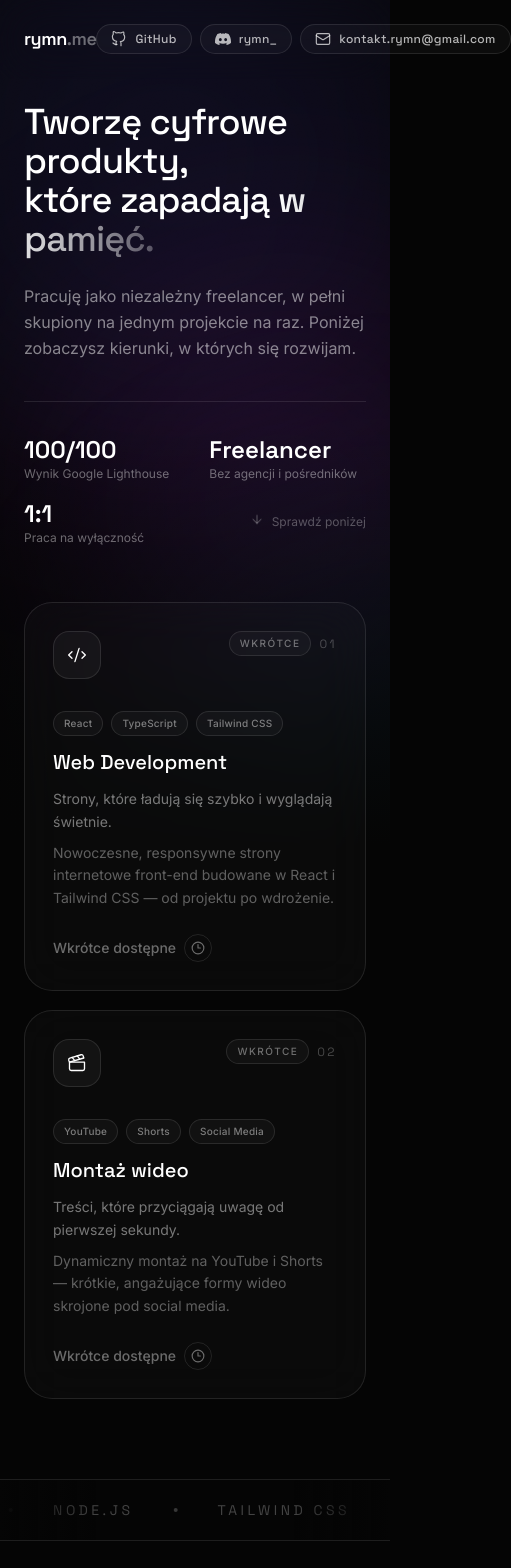
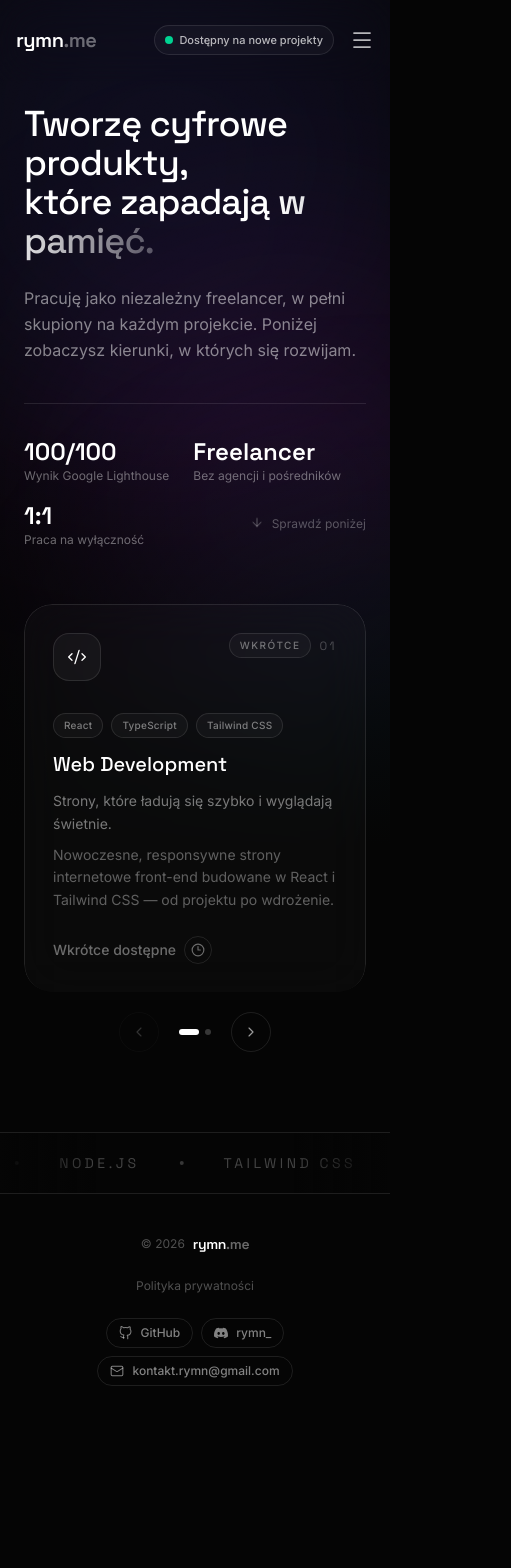
Before and after one commit to waskok/rymn.me, a React (Vite) app: page / in a window 390 px wide. Shown: the top 1568 px of the page, 511 px wide, since content can reach past the window. After the commit the page ends 1426 px from the top, so only its background shows below. Built offline with nearby package versions, Linux system fonts and the light colour scheme; the HTML template or start-up script is replaced by a standard one.

Commit message:
mobile, nav, footer

```diff
--- a/src/App.tsx
+++ b/src/App.tsx
@@ -19,7 +19,7 @@ function App() {
       <CursorGlow />
 
       <div className="relative flex min-h-screen flex-col">
-        <Header socials={socials} />
+        <Header />
         <Hero stats={stats} />
         <Gateways gateways={gateways} />
         <Marquee tags={marqueeTags} />
--- a/src/components/Footer.tsx
+++ b/src/components/Footer.tsx
@@ -2,6 +2,7 @@ import { motion } from 'framer-motion';
 import type { SocialLink } from '../types';
 import { Magnetic } from './Magnetic';
 import { scrollToTop } from '../lib/scrollToTop';
+import { preventDefault } from '../lib/preventDefault';
 
 interface FooterProps {
   socials: readonly SocialLink[];
@@ -16,7 +17,7 @@ export function Footer({ socials }: FooterProps) {
       whileInView={{ opacity: 1 }}
       viewport={{ once: true }}
       transition={{ duration: 0.8 }}
-      className="relative z-20 mx-auto flex w-full max-w-5xl items-center justify-between px-6 py-10 sm:px-10"
+      className="relative z-20 mx-auto flex w-full max-w-5xl flex-col items-center gap-6 px-6 py-10 text-center sm:flex-row sm:justify-between sm:text-left sm:px-10"
     >
       <div className="flex items-center gap-2">
         <span className="text-xs text-white/30">© {year}</span>
@@ -29,7 +30,16 @@ export function Footer({ socials }: FooterProps) {
         </a>
       </div>
 
-      <div className="flex items-center gap-1">
+      <a
+        href="#"
+        onClick={preventDefault}
+        className="group relative text-xs text-white/30 transition-colors hover:text-white/60"
+      >
+        Polityka prywatności
+        <span className="absolute -bottom-0.5 left-0 h-px w-full origin-left scale-x-0 bg-white/50 transition-transform duration-300 ease-out group-hover:scale-x-100" />
+      </a>
+
+      <div className="flex flex-wrap items-center justify-center gap-2">
         {socials.map((social) => (
           <Magnetic key={social.id} strength={0.5}>
             <a
@@ -37,9 +47,10 @@ export function Footer({ socials }: FooterProps) {
               target={social.href.startsWith('http') ? '_blank' : undefined}
               rel={social.href.startsWith('http') ? 'noreferrer' : undefined}
               aria-label={social.label}
-              className="flex h-8 w-8 items-center justify-center rounded-full text-white/40 transition-colors hover:text-white"
+              className="flex items-center gap-2 rounded-full border border-white/10 px-3 py-1.5 text-white/50 transition-colors hover:border-white/20 hover:text-white"
             >
               <social.icon className="h-3.5 w-3.5 shrink-0" strokeWidth={1.75} />
+              <span className="text-xs font-medium">{social.label}</span>
             </a>
           </Magnetic>
         ))}
--- a/src/components/Gateways.tsx
+++ b/src/components/Gateways.tsx
@@ -1,14 +1,79 @@
+import { useState } from 'react';
+import { AnimatePresence, motion } from 'framer-motion';
+import { ChevronLeft, ChevronRight } from 'lucide-react';
 import type { PortfolioGateway } from '../types';
 import { GatewayCard } from './GatewayCard';
+import { easeOut } from '../lib/motion';
 
 interface GatewaysProps {
   gateways: readonly PortfolioGateway[];
 }
 
 export function Gateways({ gateways }: GatewaysProps) {
+  const [activeIndex, setActiveIndex] = useState(0);
+  const [direction, setDirection] = useState(0);
+  const lastIndex = gateways.length - 1;
+
+  const goTo = (next: number) => {
+    if (next < 0 || next > lastIndex) return;
+    setDirection(next > activeIndex ? 1 : -1);
+    setActiveIndex(next);
+  };
+
   return (
     <section id="gateways" className="relative z-20 mx-auto max-w-5xl px-6 sm:px-10">
-      <div className="grid gap-5 md:grid-cols-2">
+      {/* Mobile: one card at a time, swiped via arrow controls */}
+      <div className="md:hidden">
+        <div className="relative overflow-hidden rounded-[28px]">
+          <AnimatePresence mode="wait" initial={false}>
+            <motion.div
+              key={gateways[activeIndex].id}
+              initial={{ opacity: 0, x: direction >= 0 ? 32 : -32 }}
+              animate={{ opacity: 1, x: 0 }}
+              exit={{ opacity: 0, x: direction >= 0 ? -32 : 32 }}
+              transition={{ duration: 0.35, ease: easeOut }}
+            >
+              <GatewayCard gateway={gateways[activeIndex]} tall />
+            </motion.div>
+          </AnimatePresence>
+        </div>
+
+        <div className="mt-5 flex items-center justify-center gap-5">
+          <button
+            type="button"
+            onClick={() => goTo(activeIndex - 1)}
+            disabled={activeIndex === 0}
+            aria-label="Poprzedni"
+            className="flex h-10 w-10 items-center justify-center rounded-full border border-white/10 text-white/60 transition-colors disabled:opacity-30 enabled:hover:border-white/25 enabled:hover:text-white"
+          >
+            <ChevronLeft className="h-4 w-4" strokeWidth={1.75} />
+          </button>
+
+          <div className="flex items-center gap-1.5">
+            {gateways.map((gateway, i) => (
+              <span
+                key={gateway.id}
+                className={`h-1.5 rounded-full transition-all duration-300 ${
+                  i === activeIndex ? 'w-5 bg-white' : 'w-1.5 bg-white/20'
+                }`}
+              />
+            ))}
+          </div>
+
+          <button
+            type="button"
+            onClick={() => goTo(activeIndex + 1)}
+            disabled={activeIndex === lastIndex}
+            aria-label="Następny"
+            className="flex h-10 w-10 items-center justify-center rounded-full border border-white/10 text-white/60 transition-colors disabled:opacity-30 enabled:hover:border-white/25 enabled:hover:text-white"
+          >
+            <ChevronRight className="h-4 w-4" strokeWidth={1.75} />
+          </button>
+        </div>
+      </div>
+
+      {/* Desktop: full grid, no carousel needed */}
+      <div className="hidden gap-5 md:grid md:grid-cols-2">
         {gateways.map((gateway, i) => (
           <GatewayCard key={gateway.id} gateway={gateway} tall delay={0.1 * i} />
         ))}
--- a/src/components/Header.tsx
+++ b/src/components/Header.tsx
@@ -1,14 +1,48 @@
-import { motion, useMotionTemplate, useScroll, useTransform } from 'framer-motion';
-import type { SocialLink } from '../types';
+import { useState } from 'react';
+import { AnimatePresence, motion, useMotionTemplate, useScroll, useTransform } from 'framer-motion';
+import { Coffee, Menu, X } from 'lucide-react';
 import { Magnetic } from './Magnetic';
 import { scrollToTop } from '../lib/scrollToTop';
+import { preventDefault } from '../lib/preventDefault';
 import { easeOut } from '../lib/motion';
 
-interface HeaderProps {
-  socials: readonly SocialLink[];
+function StatusPill() {
+  return (
+    <div className="flex min-w-0 items-center gap-1.5 rounded-full border border-white/10 bg-white/[0.03] px-2.5 py-1.5 backdrop-blur-sm sm:gap-2 sm:px-4 sm:py-2">
+      <span className="relative flex h-2 w-2 shrink-0">
+        <span className="absolute inline-flex h-full w-full animate-ping rounded-full bg-emerald-400 opacity-60" />
+        <span className="relative inline-flex h-2 w-2 rounded-full bg-emerald-400" />
+      </span>
+      <span className="truncate text-[11px] font-medium text-white/70 sm:text-xs">
+        Dostępny na nowe projekty
+      </span>
+    </div>
+  );
 }
 
-export function Header({ socials }: HeaderProps) {
+function SupportButton({ className = '', onClick }: { className?: string; onClick?: () => void }) {
+  return (
+    <a
+      href="#"
+      onClick={(event) => {
+        preventDefault(event);
+        onClick?.();
+      }}
+      className={`relative isolate flex items-center gap-2 overflow-visible rounded-full border border-white/15 font-medium text-white/80 transition-colors hover:border-white/30 hover:text-white ${className}`}
+    >
+      <span
+        aria-hidden="true"
+        className="animate-support-pulse pointer-events-none absolute inset-0 rounded-full border-2 border-white/35"
+      />
+      <Coffee className="relative z-10 h-3.5 w-3.5 shrink-0" strokeWidth={1.75} />
+      <span className="relative z-10">Wesprzyj mnie</span>
+    </a>
+  );
+}
+
+export function Header() {
+  const [isMenuOpen, setIsMenuOpen] = useState(false);
+
   const { scrollY } = useScroll();
   const borderOpacity = useTransform(scrollY, [0, 120], [0, 0.12]);
   const bgOpacity = useTransform(scrollY, [0, 120], [0, 0.7]);
@@ -21,50 +55,75 @@ export function Header({ socials }: HeaderProps) {
       animate={{ opacity: 1, y: 0 }}
       transition={{ duration: 0.7, ease: easeOut }}
       style={{ borderBottomColor: borderColor, backgroundColor }}
-      className="sticky top-0 z-50 flex items-center justify-between border-b border-transparent px-6 py-6 backdrop-blur-xl sm:px-10 sm:py-8"
+      className="sticky top-0 z-50 border-b border-transparent backdrop-blur-xl"
     >
-      <Magnetic strength={0.35} className="inline-block">
+      <div className="flex items-center justify-between gap-2 px-4 py-5 sm:gap-3 sm:px-10 sm:py-8">
+        <Magnetic strength={0.35} className="inline-block shrink-0">
           <a
             href="#top"
             onClick={scrollToTop}
-          className="font-display block cursor-pointer text-lg font-semibold tracking-tight text-white"
+            className="font-display block cursor-pointer text-xl font-semibold tracking-tight text-white sm:text-2xl"
           >
             rymn<span className="text-white/40">.me</span>
           </a>
         </Magnetic>
 
-      <div className="flex items-center gap-4 sm:gap-6">
-        <div className="hidden items-center gap-2 rounded-full border border-white/10 bg-white/[0.03] px-3.5 py-1.5 backdrop-blur-sm sm:flex">
-          <span className="relative flex h-2 w-2">
-            <span className="absolute inline-flex h-full w-full animate-ping rounded-full bg-emerald-400 opacity-60" />
-            <span className="relative inline-flex h-2 w-2 rounded-full bg-emerald-400" />
-          </span>
-          <span className="text-xs font-medium text-white/70">Dostępny na nowe projekty</span>
+        <div className="flex min-w-0 items-center gap-2 sm:gap-3">
+          <StatusPill />
+
+          <div className="hidden items-center gap-3 sm:flex">
+            <SupportButton className="px-4 py-2 text-xs sm:px-5 sm:py-2.5 sm:text-sm" />
+
+            <a
+              href="#"
+              onClick={preventDefault}
+              className="rounded-full bg-white px-4 py-2 text-xs font-semibold text-black transition-transform duration-200 hover:scale-105 sm:px-5 sm:py-2.5 sm:text-sm"
+            >
+              Skontaktuj się
+            </a>
           </div>
 
-        <nav className="flex items-center gap-2">
-          {socials.map((social) => (
-            <Magnetic key={social.id} strength={0.5}>
+          <button
+            type="button"
+            onClick={() => setIsMenuOpen((open) => !open)}
+            aria-label={isMenuOpen ? 'Zamknij menu' : 'Otwórz menu'}
+            aria-expanded={isMenuOpen}
+            className="-mr-2 flex h-10 w-10 shrink-0 items-center justify-center rounded-full text-white/70 transition-colors hover:text-white sm:hidden"
+          >
+            {isMenuOpen ? <X className="h-6 w-6" strokeWidth={1.75} /> : <Menu className="h-6 w-6" strokeWidth={1.75} />}
+          </button>
+        </div>
+      </div>
+
+      <AnimatePresence>
+        {isMenuOpen && (
+          <motion.div
+            initial={{ height: 0, opacity: 0 }}
+            animate={{ height: 'auto', opacity: 1 }}
+            exit={{ height: 0, opacity: 0 }}
+            transition={{ duration: 0.3, ease: easeOut }}
+            className="overflow-hidden border-t border-white/10 sm:hidden"
+          >
+            <div className="flex flex-col gap-4 px-4 py-6">
               <a
-                href={social.href}
-                target={social.href.startsWith('http') ? '_blank' : undefined}
-                rel={social.href.startsWith('http') ? 'noreferrer' : undefined}
-                aria-label={social.label}
-                className={
-                  social.showLabel
-                    ? 'flex items-center gap-2 rounded-full border border-white/10 bg-white/[0.03] px-3.5 py-1.5 text-white/70 backdrop-blur-sm transition-colors hover:border-white/20 hover:text-white'
-                    : 'flex h-9 w-9 items-center justify-center rounded-full text-white/60 transition-colors hover:text-white'
-                }
+                href="#"
+                onClick={(event) => {
+                  preventDefault(event);
+                  setIsMenuOpen(false);
+                }}
+                className="rounded-full bg-white px-4 py-3 text-center text-sm font-semibold text-black"
               >
-                <social.icon className="h-4 w-4 shrink-0" strokeWidth={1.75} />
-                {social.showLabel && (
-                  <span className="font-display text-xs font-medium tracking-wide">{social.label}</span>
+                Skontaktuj się
+              </a>
+
+              <SupportButton
+                className="justify-center px-4 py-3 text-sm"
+                onClick={() => setIsMenuOpen(false)}
+              />
+            </div>
+          </motion.div>
         )}
-              </a>
-            </Magnetic>
-          ))}
-        </nav>
-      </div>
+      </AnimatePresence>
     </motion.header>
   );
 }
--- a/src/components/Hero.tsx
+++ b/src/components/Hero.tsx
@@ -48,13 +48,12 @@ export function Hero({ stats }: HeroProps) {
         variants={item}
         className="mt-6 max-w-xl text-balance text-base leading-relaxed text-white/50 sm:text-lg"
       >
-        Pracuję jako niezależny freelancer, w pełni skupiony na jednym
-        projekcie na raz. Poniżej zobaczysz kierunki, w których się rozwijam.
+        Pracuję jako niezależny freelancer, w pełni skupiony na każdym projekcie. Poniżej zobaczysz kierunki, w których się rozwijam.
       </motion.p>
 
       <motion.div
         variants={item}
-        className="mt-10 flex w-full flex-wrap items-center gap-x-10 gap-y-4 border-t border-white/10 pt-8"
+        className="mt-10 flex w-full flex-wrap items-center gap-x-6 gap-y-4 border-t border-white/10 pt-8 sm:gap-x-10"
       >
         {stats.map((stat) => (
           <div key={stat.id} className="flex flex-col">
--- a/src/index.css
+++ b/src/index.css
@@ -15,6 +15,7 @@
   --animate-spin-slow: spin-slow 14s linear infinite;
   --animate-marquee: marquee 32s linear infinite;
   --animate-pulse-soft: pulse-soft 3.2s ease-in-out infinite;
+  --animate-support-pulse: support-pulse 2.8s ease-out infinite;
 
   @keyframes spin-slow {
     to {
@@ -33,6 +34,28 @@
     }
     50% {
       opacity: 1;
+    }
+  }
+  @keyframes support-pulse {
+    0% {
+      transform: scale(1);
+      opacity: 0.68;
+      box-shadow: 0 0 0 1px rgba(255, 255, 255, 0.38), 0 0 12px 2px rgba(255, 255, 255, 0.16);
+    }
+    18% {
+      transform: scale(1.12);
+      opacity: 0.28;
+      box-shadow: 0 0 0 1px rgba(255, 255, 255, 0.16), 0 0 5px 1px rgba(255, 255, 255, 0.06);
+    }
+    62% {
+      transform: scale(1.7);
+      opacity: 0;
+      box-shadow: 0 0 0 0 rgba(255, 255, 255, 0);
+    }
+    100% {
+      transform: scale(1.7);
+      opacity: 0;
+      box-shadow: 0 0 0 0 rgba(255, 255, 255, 0);
     }
   }
 }
--- /dev/null
+++ b/src/lib/preventDefault.ts
@@ -0,0 +1,6 @@
+import type { MouseEvent } from 'react';
+
+/** For links that aren't wired up to a real destination yet. */
+export function preventDefault(event: MouseEvent<HTMLAnchorElement>) {
+  event.preventDefault();
+}
```
Lines whose indentation alone changed are shown as unchanged.
